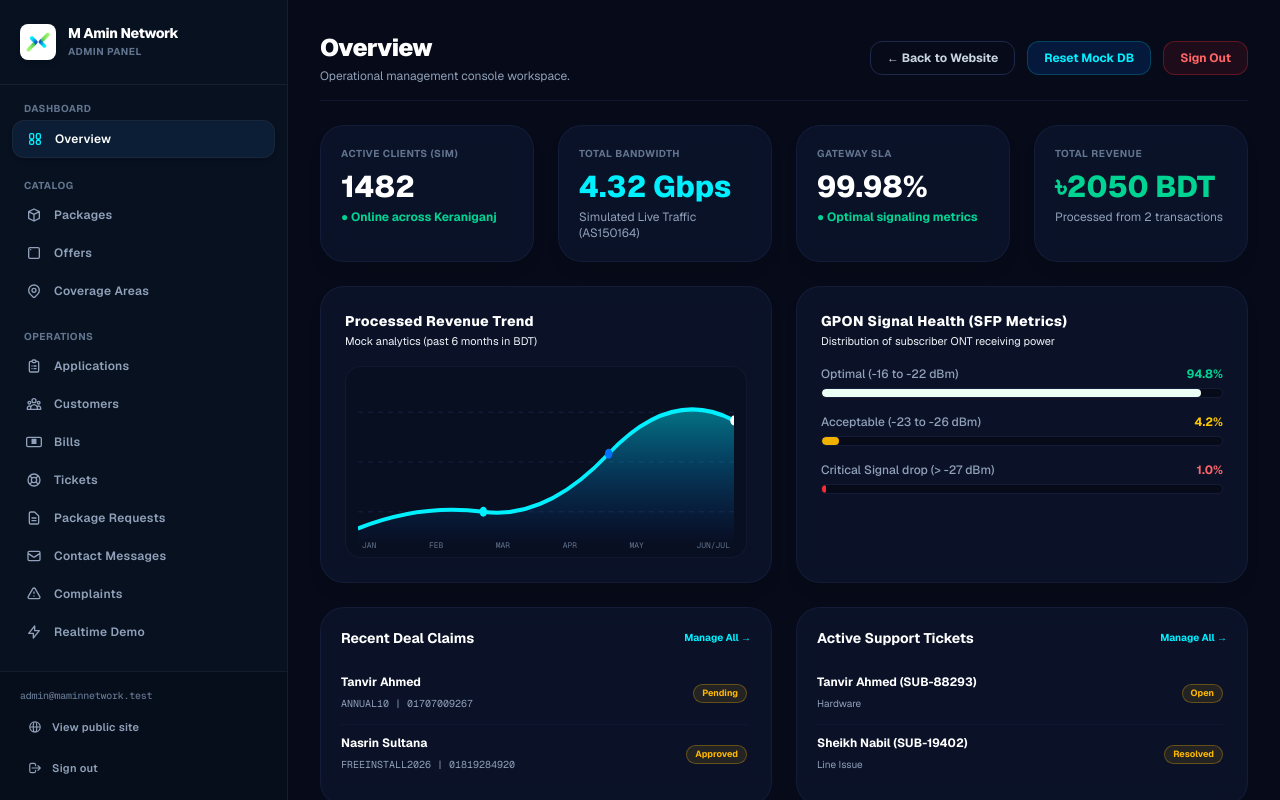
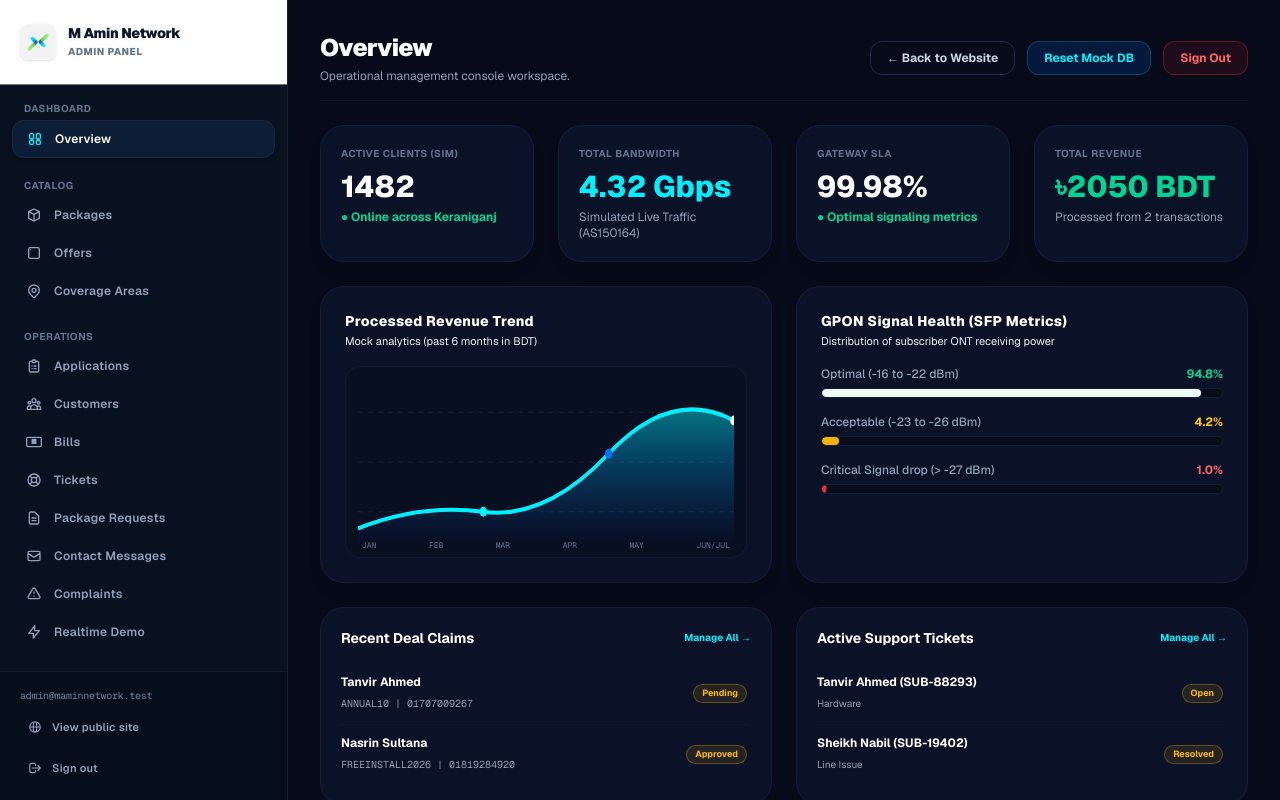
Before and after one commit to princeshiamofficial/M-Amin-Network, a Next.js app: page /admin/dashboard in a window 1280 px wide. Built offline with nearby package versions, Linux system fonts and the light colour scheme; sample sign-in values are in the browser's storage.

Commit message:
style: change sidebar header area background to white and adjust contrast

```diff
--- a/src/components/AdminSidebar.tsx
+++ b/src/components/AdminSidebar.tsx
@@ -129,13 +129,13 @@ export default function AdminSidebar({ activeTab, setActiveTab, onSignOut }: Adm
   return (
     <aside className="w-72 flex-shrink-0 bg-[#071120] border-r border-[#1e293b]/60 flex flex-col h-screen overflow-y-auto">
       {/* Branded Header Area */}
-      <div className="flex items-center gap-3 px-5 py-6 border-b border-[#1e293b]/65">
-        <div className="w-9 h-9 rounded-lg bg-white flex items-center justify-center p-1.5 shadow-md flex-shrink-0">
+      <div className="flex items-center gap-3 px-5 py-6 border-b border-[#1e293b]/65 bg-white">
+        <div className="w-9 h-9 rounded-lg bg-[#071120]/5 flex items-center justify-center p-1.5 shadow-sm flex-shrink-0 border border-slate-100">
           <img src="/Xlogo.png" alt="M Amin Network" className="w-full h-full object-contain" />
         </div>
         <div>
-          <h2 className="text-white font-extrabold text-sm tracking-tight leading-tight">M Amin Network</h2>
-          <span className="text-[10px] text-slate-500 font-bold block mt-0.5 tracking-wider uppercase">Admin Panel</span>
+          <h2 className="text-slate-900 font-black text-sm tracking-tight leading-tight">M Amin Network</h2>
+          <span className="text-[10px] text-slate-500 font-extrabold block mt-0.5 tracking-wider uppercase">Admin Panel</span>
         </div>
       </div>
 
```
